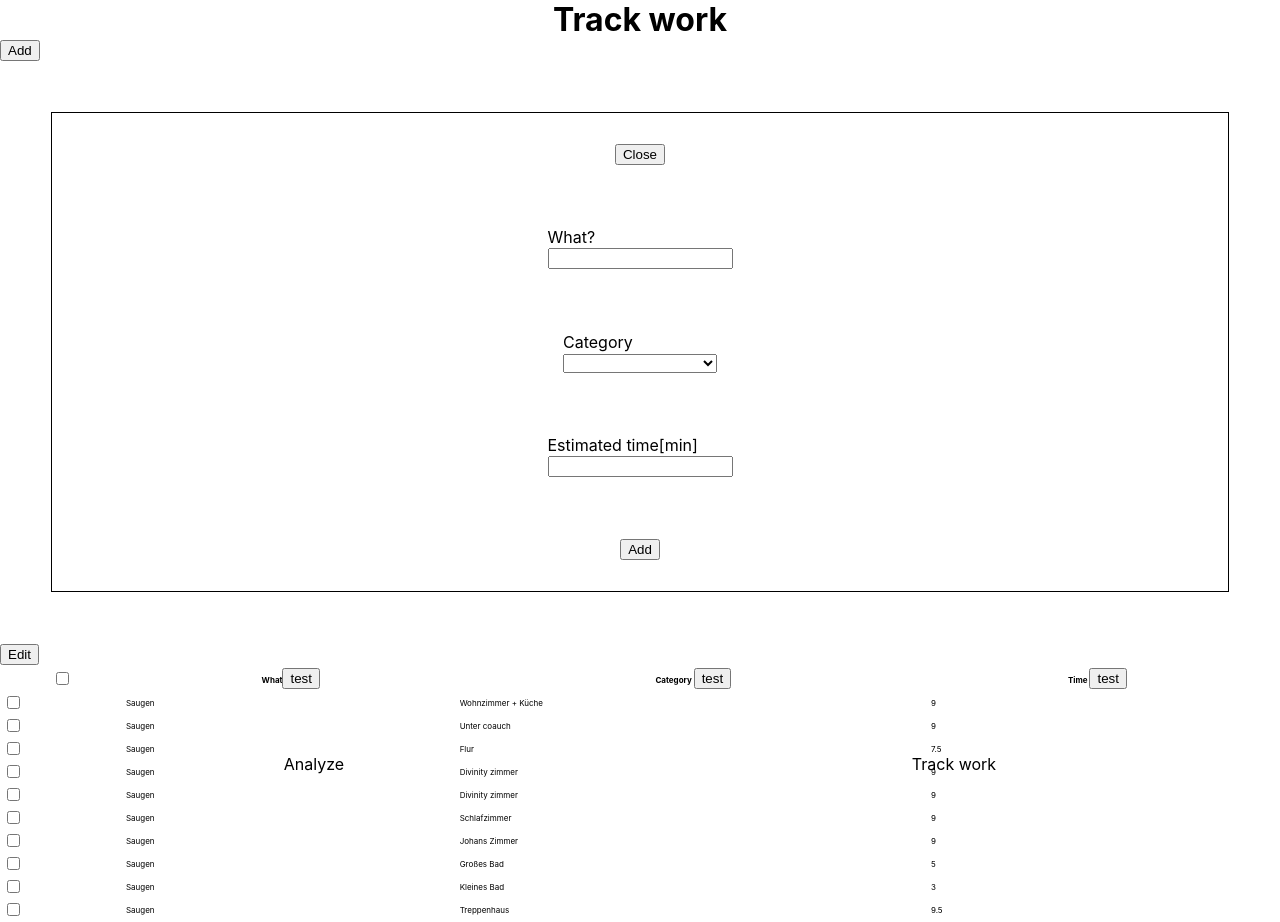
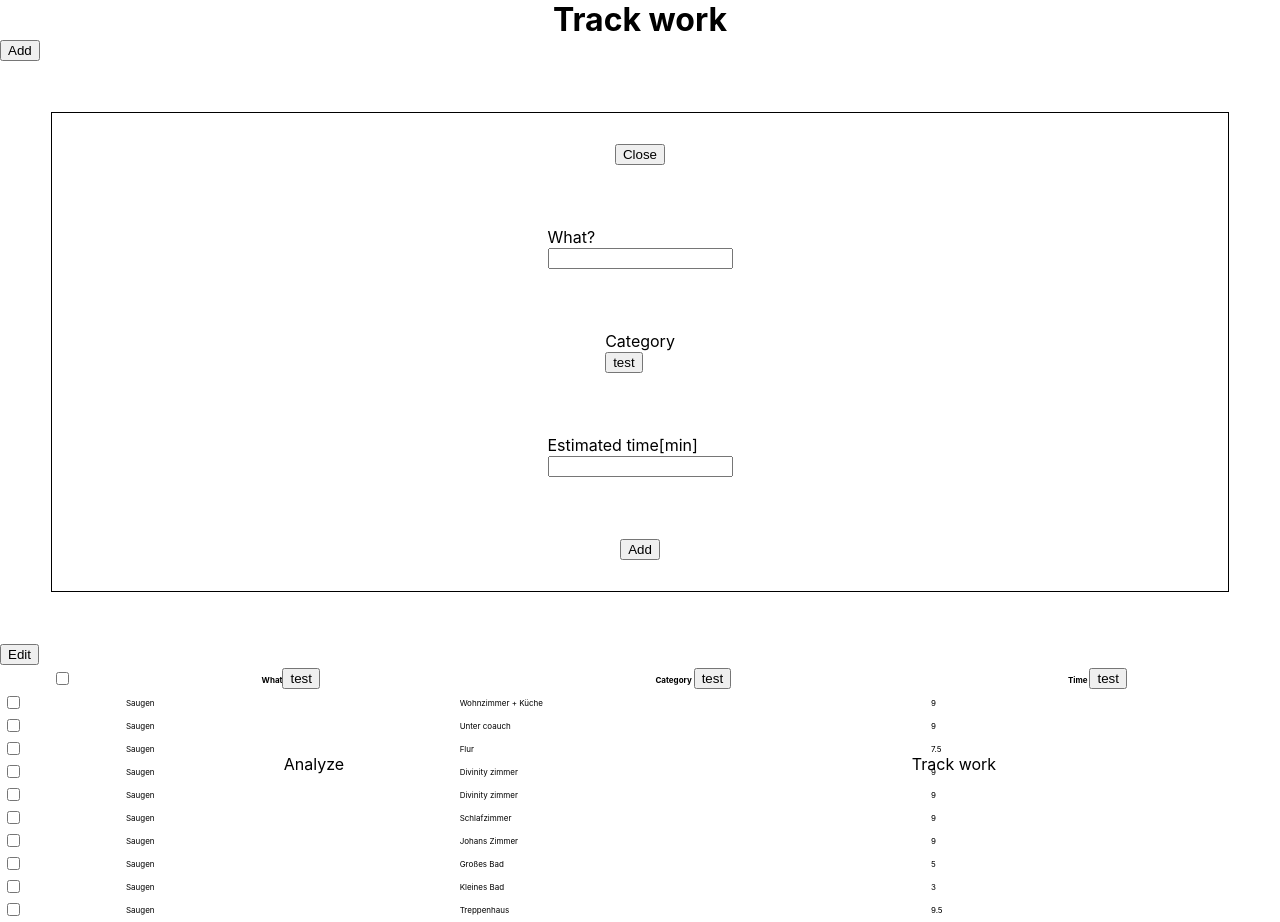
Before and after one commit to alexanderstrigun/wecompare, a Next.js app: page /track in a window 1280 px wide. Both pictures are taken after a click on the button "Add". Built offline with nearby package versions, Linux system fonts and the light colour scheme.

Commit message:
add dropdown comp (not yet finished), remove the select dropdown from addworkitem comp

```diff
--- a/components/AddWorkItem.jsx
+++ b/components/AddWorkItem.jsx
@@ -2,6 +2,7 @@ import { useState, useEffect } from "react";
 import styled from "styled-components";
 import { useWorkItemContext } from "../contexts/workItemProvider";
 import { v4 as uuidv4 } from "uuid";
+import { Dropdown } from "./Dropdown";
 
 export const AddWorkItem = ({
   initialAddValue,
@@ -31,23 +32,6 @@ export const AddWorkItem = ({
     });
   };
 
-  const [categories, setCategories] = useState([]);
-
-  useEffect(() => {
-    setCategories([
-      { id: uuidv4(), category: "" },
-      ...new Set(
-        workItemList.map((item) => {
-          return { id: uuidv4(), category: item.category };
-        })
-      ),
-    ]);
-  }, [workItemList]);
-
-  const renderedOptions = categories.map(({ category, id }) => {
-    return <option key={id}>{category}</option>;
-  });
-
   return (
     <Form>
       <button
@@ -69,14 +53,7 @@ export const AddWorkItem = ({
       </div>
       <div>
         <Label htmlFor="category">Category</Label>
-        <select
-          onChange={handleChange}
-          id="category<"
-          name="category"
-          value={workItem.category}
-        >
-          {renderedOptions}
-        </select>
+        <Dropdown></Dropdown>
       </div>
       <div>
         <Label htmlFor="time">Estimated time[min]</Label>
--- /dev/null
+++ b/components/Dropdown.jsx
@@ -0,0 +1,43 @@
+import { useState, useEffect } from "react";
+import { useWorkItemContext } from "../contexts/workItemProvider";
+import { v4 as uuidv4 } from "uuid";
+
+export const Dropdown = () => {
+  const [workItemList, insertWorkItem, setWorkItemList, updateWorkItem] =
+    useWorkItemContext();
+  const [isDropdownVisible, setIsDropdownVisible] = useState(false);
+
+  const [categories, setCategories] = useState([]);
+
+  useEffect(() => {
+    setCategories([
+      { id: uuidv4(), category: "" },
+      ...new Set(
+        workItemList.map((item) => {
+          return { id: uuidv4(), category: item.category };
+        })
+      ),
+    ]);
+  }, [workItemList]);
+
+  const renderedOptions = categories.map(({ category, id }) => {
+    return <button key={id}>{category}</button>;
+  });
+
+  const handleDropdownClick = (event) => {
+    event.preventDefault();
+    setIsDropdownVisible(!isDropdownVisible);
+  };
+
+  return (
+    <>
+      <button onClick={handleDropdownClick}>test</button>
+      {isDropdownVisible ? (
+        <div>
+          <input type="text" />
+          <div>{renderedOptions}</div>
+        </div>
+      ) : null}
+    </>
+  );
+};
```
